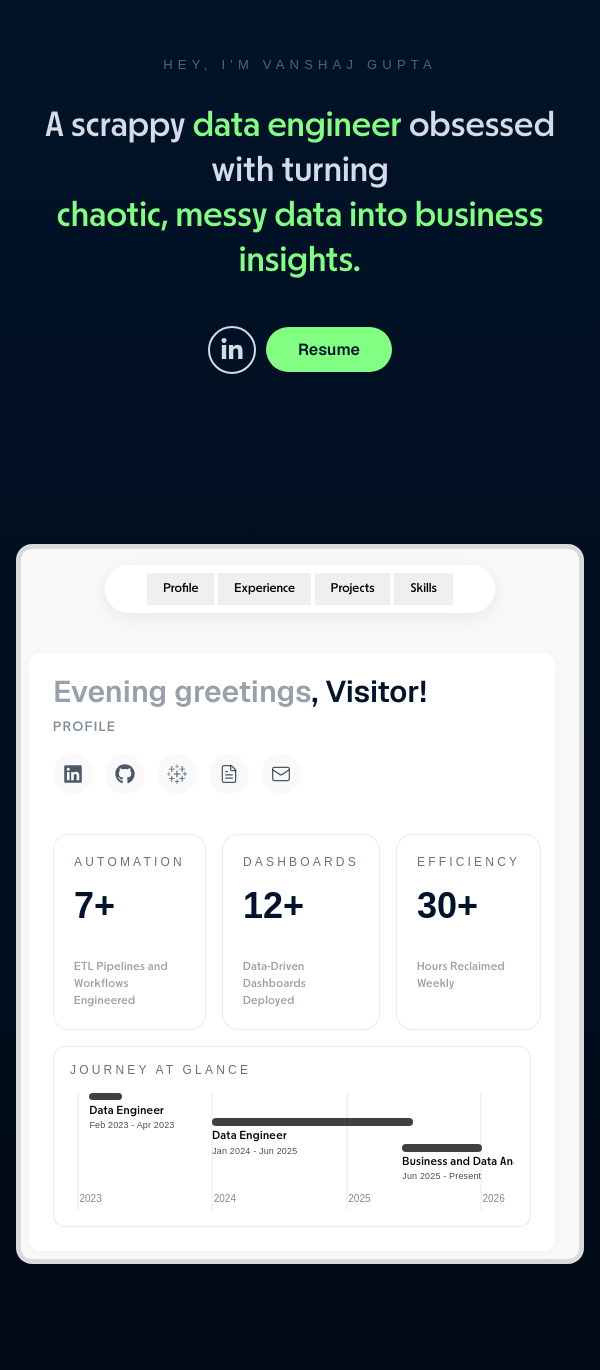
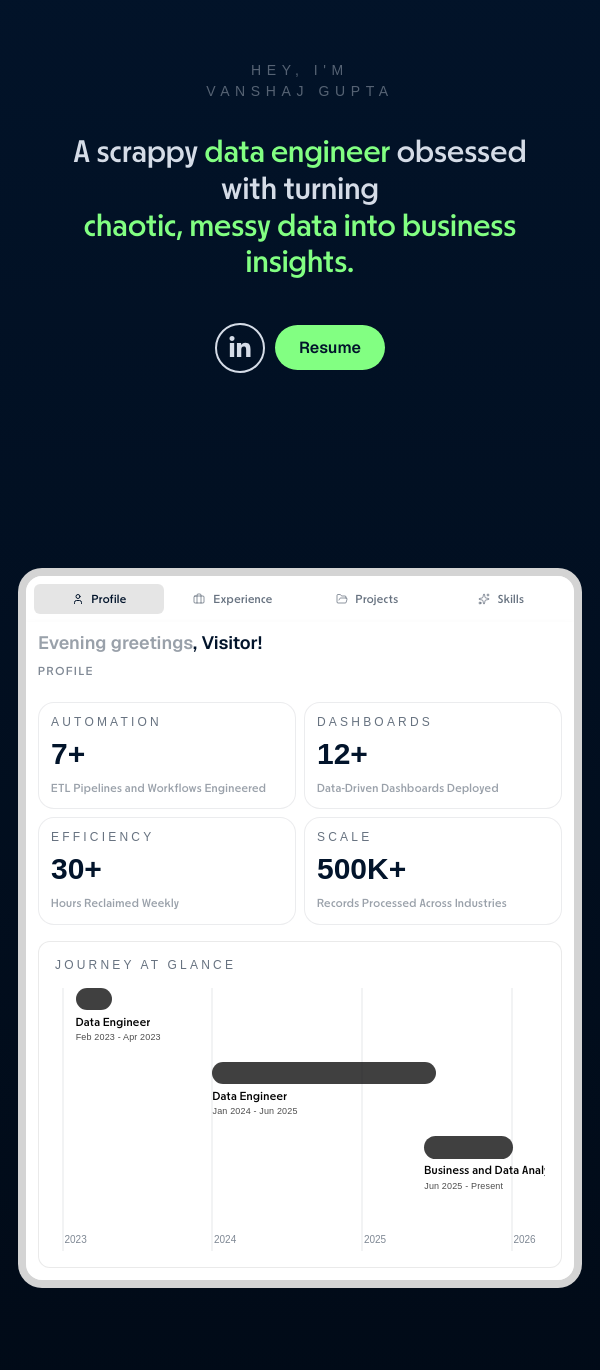
Before and after one commit to Vanshaj5101/portfolio-2026, a Next.js app: page / in a window 600 px wide. Shown: the part 183-1553 px from the top of the page. Built offline with nearby package versions, Linux system fonts and the light colour scheme; no server answers; a web font is replaced by a local one.

Commit message:
mobile responsive code

```diff
--- a/app/components/dashboard/DashboardSection.tsx
+++ b/app/components/dashboard/DashboardSection.tsx
@@ -102,38 +102,44 @@ export default function DashboardSection() {
         {/* Mobile Top Navbar - Inside dashboard */}
         <div className={dashboardStyles.mobileTopNav}>
           <div className={dashboardStyles.mobileNavContainer}>
+            <div className={dashboardStyles.mobileNavTabs}>
               <button
                 onClick={() => setActiveSection('Profile')}
-              className={`${dashboardStyles.mobileNavItem} ${
+                className={`${dashboardStyles.mobileNavTab} ${
                   activeSection === 'Profile' ? dashboardStyles.active : ''
                 }`}
               >
-              Profile
+                <User size={24} strokeWidth={activeSection === 'Profile' ? 2 : 1.5} />
+                <span>Profile</span>
               </button>
               <button
                 onClick={() => setActiveSection('Experience')}
-              className={`${dashboardStyles.mobileNavItem} ${
+                className={`${dashboardStyles.mobileNavTab} ${
                   activeSection === 'Experience' ? dashboardStyles.active : ''
                 }`}
               >
-              Experience
+                <Briefcase size={24} strokeWidth={activeSection === 'Experience' ? 2 : 1.5} />
+                <span>Experience</span>
               </button>
               <button
                 onClick={() => setActiveSection('Projects')}
-              className={`${dashboardStyles.mobileNavItem} ${
+                className={`${dashboardStyles.mobileNavTab} ${
                   activeSection === 'Projects' ? dashboardStyles.active : ''
                 }`}
               >
-              Projects
+                <FolderOpen size={24} strokeWidth={activeSection === 'Projects' ? 2 : 1.5} />
+                <span>Projects</span>
               </button>
               <button
                 onClick={() => setActiveSection('Skills')}
-              className={`${dashboardStyles.mobileNavItem} ${
+                className={`${dashboardStyles.mobileNavTab} ${
                   activeSection === 'Skills' ? dashboardStyles.active : ''
                 }`}
               >
-              Skills
+                <Sparkles size={24} strokeWidth={activeSection === 'Skills' ? 2 : 1.5} />
+                <span>Skills</span>
               </button>
+            </div>
           </div>
         </div>
         <div className={dashboardStyles.sidebar}>
--- a/app/components/dashboard/ExperienceView.tsx
+++ b/app/components/dashboard/ExperienceView.tsx
@@ -86,7 +86,7 @@ export default function ExperienceView() {
               </div>
 
               {/* KPIs */}
-              <div style={{ display: 'grid', gridTemplateColumns: 'repeat(3, 1fr)', gap: '0.5rem' }}>
+              <div className={dashboardStyles.expKpiGrid}>
                 {exp.kpis.map((kpi, index) => (
                   <KPICard
                     key={index}
--- a/app/components/landing/LandingSection.tsx
+++ b/app/components/landing/LandingSection.tsx
@@ -36,7 +36,9 @@ export default function LandingSection() {
       }}
     >
       <div className={styles.content}>
-        <p className={styles.greeting}>HEY, I&apos;M VANSHAJ GUPTA</p>
+        <p className={styles.greeting}>
+          HEY, I&apos;M <span className={styles.greetingBreak}></span>VANSHAJ GUPTA
+        </p>
         <h1 className={styles.headline}>
           A scrappy <span className={styles.highlight}>data engineer</span> obsessed with turning<br />
           <span className={styles.highlight}>chaotic, messy data into business insights.</span>
--- a/app/styles/dashboard.module.css
+++ b/app/styles/dashboard.module.css
@@ -781,14 +781,13 @@
   font-size: 22px;
   color: #02142B;
   margin: 0;
-  line-height: 1.3;
+  line-height: 1.15;
   letter-spacing: 0.04rem;
 }
 
 .projectDescription {
   font-family: 'PP Nikkei Journal', 'Courier New', monospace;
   font-size: 14px;
-  font-weight: 400;
   color: rgba(2, 20, 43, 0.6);
   margin: 0;
   line-height: 1.25;
@@ -922,6 +921,13 @@
 .expLocation,
 .expPeriod {
   font-weight: 400;
+}
+
+/* Experience KPI grid - 3 column grid for experience KPI cards */
+.expKpiGrid {
+  display: grid;
+  grid-template-columns: repeat(3, 1fr);
+  gap: 0.5rem;
 }
 
 /* Experience navigation - Right sidebar with progress indicator */
@@ -1172,23 +1178,129 @@
   }
 }
 
-/* Tablet (portrait): 768px - 1024px */
-@media (min-width: 768px) and (max-width: 1024px) {
+/* Tablet and below: max-width 1024px */
+@media (max-width: 1024px) and (min-width: 768px) {
   /* Adjust z-index */
   .portfolioSection {
     z-index: 5;
   }
 
-  /* Adjust dashboard height */
+    /* Personalized greeting */
+    .contentHeader .greeting {
+      font-size: 24px;
+    }
+    .sectionTitle{
+      font-size: 12px;
+    }
+        .expRole {
+          font-size: 20px;
+
+        }
+
+        .expCompany {
+          font-size: 16px;
+
+        }
+      .projectTitle{
+        font-size: 20px;
+      }
+
+  /* Restructure portfolioBox to vertical layout */
   .portfolioBox {
     max-width: 100%;
-    height: 86vh;
-  }
-
-  /* Adjust sidebar width */
+    height: 90vh;
+    flex-direction: column; /* Stack nav on top, content below */
+  }
+
+  /* Hide desktop sidebar */
   .sidebar {
-    width: 180px;
-    max-width: 180px;
+    display: none !important;
+  }
+
+  .mainContentWrapper {
+    padding: 0rem;
+  }
+
+  .contentHeader{
+    margin-bottom: 0.5rem;
+  }
+
+  /* Main content area - takes remaining space */
+  .mainContent {
+    flex: 1;
+    min-height: 0;
+    overflow-y: auto;
+    width: 100%;
+    border-radius: 0px;
+  }
+
+  /* Tablet/Mobile top navigation bar - takes full width */
+  .mobileTopNav {
+    display: flex;
+    width: 100%;
+    background-color: #ffffff;
+    /* padding: 16px; */
+    flex-shrink: 0;
+    box-sizing: border-box;
+  }
+
+  .mobileNavContainer {
+    display: flex;
+    width: 100%;
+    gap: 12px;
+  }
+
+  .mobileNavTabs {
+    display: flex;
+    width: 100%;
+    gap: 8px;
+    padding: 16px;
+  }
+
+  /* Mobile nav tab - matches desktop .navItem styling exactly */
+  .mobileNavTab {
+    flex: 1;
+    display: flex;
+    align-items: center;
+    justify-content: center;
+    gap: 12px;
+    padding: 8px 12px;
+    text-align: center;
+    background: none;
+    border: none;
+    font-family: 'PP Nikkei Journal', system-ui, sans-serif;
+    font-size: 16px;
+    font-weight: 500;
+    color: rgba(2, 20, 43, 0.6);
+    cursor: pointer;
+    border-radius: 6px;
+    transition: all 0.2s ease;
+    letter-spacing: 0.02rem;
+    height: auto;
+    white-space: nowrap;
+  }
+
+  .mobileNavTab svg {
+    flex-shrink: 0;
+    width: 24px;
+    height: 24px;
+  }
+
+  .mobileNavTab:hover {
+    background-color: rgba(0, 0, 0, 0.1);
+    color: #02142B;
+  }
+
+  /* Active state - matches desktop .navItemActive */
+  .mobileNavTab.active {
+    color: #02142B;
+    background-color: rgba(0, 0, 0, 0.1);
+  }
+
+  .mobileNavIcon {
+    width: 24px;
+    height: 24px;
+    flex-shrink: 0;
   }
 
   /* Reduce grid columns from 4 to 2 */
@@ -1196,274 +1308,252 @@
     grid-template-columns: repeat(2, 1fr);
   }
 
-  /* Keep kpiGrid at 4 columns - font sizes adjusted in shared.module.css */
-
-  /* All scrollable areas now use flexbox height - no max-height needed */
-
-  /* Reduce experience navigation width */
+  /* Keep kpiGrid at 4 columns with adjusted spacing */
+  .kpiGrid {
+    gap: 0.75rem;
+  }
+
+  /* Experience KPI grid with adjusted spacing for tablet */
+  .expKpiGrid {
+    gap: 0.75rem;
+  }
+
+  /* Hide experience navigation on tablet */
   .expNavigation {
-    width: 140px;
-    min-width: 140px;
-  }
-}
-
-/* Mobile (landscape): 481px - 767px */
-@media (min-width: 481px) and (max-width: 767px) {
+    display: none;
+  }
+}
+
+/* Mobile: 390px - 767px */
+@media (max-width: 767px) and (min-width: 390px) {
+
+  .projectsGrid{
+    grid-template-columns: repeat(1, 1fr);
+  }
+
+  .projectTitle{
+    font-size:18px;
+  }
+  .projectDescription{
+    font-size:12px;
+  }
+  /* Adjust z-index */
+  .portfolioSection {
+    z-index: 5;
+    padding: 5vh 3vw;
+  }
+
+  /* Restructure portfolioBox to vertical layout */
+  .portfolioBox {
+    max-width: 100%;
+    height: 90vh;
+    flex-direction: column; /* Stack nav on top, content below */
+    border: 8px solid #00000020;
+  }
+
+  /* Personalized greeting */
+  .contentHeader .greeting {
+    font-size: 18px;
+  }
+
+  .sectionTitle{
+    font-size: 12px;
+  }
+
   /* Hide desktop sidebar */
   .sidebar {
     display: none !important;
   }
 
-  /* Show mobile navigation */
+  .mainContentWrapper {
+    padding: 0rem;
+  }
+
+  .contentHeader {
+    margin-bottom: 0.5rem;
+    flex-direction: column; /* Normal order for mobile */
+    align-items: stretch; /* Stretch children to full width */
+    gap: 0.5rem;
+  }
+
+  .headerLeft {
+    width: 100%;
+  }
+
+  /* Main content area - takes remaining space */
+  .mainContent {
+    flex: 1;
+    min-height: 0;
+    overflow-y: auto;
+    width: 100%;
+    border-radius: 0px;
+    padding:12px;
+    display: flex;
+    flex-direction: column;
+  }
+
+  .mainContentWrapper {
+    display: flex;
+    flex-direction: column;
+    flex: 1;
+    min-height: 0;
+  }
+
+  /* Mobile top navigation bar - takes full width */
   .mobileTopNav {
     display: flex;
-    justify-content: center;
-    align-items: center;
-    position: sticky;
-    top: 0.5rem;
-    left: 0;
-    right: 0;
-    z-index: 100;
-    padding: 0.5rem 1rem;
-    margin-bottom: 1rem;
+    width: 100%;
+    background-color: #ffffff;
+    flex-shrink: 0;
+    box-sizing: border-box;
   }
 
   .mobileNavContainer {
+    display: flex;
+    width: 100%;
+    gap: 12px;
+  }
+
+  .mobileNavTabs {
+    display: flex;
+    width: 100%;
+    gap: 4px;
+    padding: 8px;
+  }
+
+  /* Mobile nav tab - matches desktop .navItem styling exactly */
+  .mobileNavTab {
+    flex: 1;
     display: flex;
     align-items: center;
     justify-content: center;
-    gap: 0.25rem;
-    background: #FFFFFF;
-    border-radius: 50px;
-    padding: 0.5rem 1rem;
-    box-shadow: 0 4px 20px rgba(0, 0, 0, 0.08);
-    backdrop-filter: blur(10px);
-    min-width: 390px;
-    max-width: 500px;
-    width: auto;
-  }
-
-  .mobileNavTabs {
-    display: flex;
-    gap: 0.25rem;
-    align-items: center;
-  }
-
-  .mobileNavItem {
-    padding: 0.5rem 0.875rem;
+    gap: 8px;
+    padding: 8px 8px;
+    text-align: center;
     background: none;
     border: none;
     font-family: 'PP Nikkei Journal', system-ui, sans-serif;
-    font-size: 13px;
-    font-weight: 400;
-    color: rgba(2, 20, 43, 0.5);
+    font-size: 12px;
+    font-weight: 500;
+    color: rgba(2, 20, 43, 0.6);
     cursor: pointer;
-    border-radius: 25px;
-    transition: all 0.3s ease;
-    letter-spacing: 0.01rem;
+    border-radius: 6px;
+    transition: all 0.2s ease;
+    letter-spacing: 0.02rem;
+    height: auto;
     white-space: nowrap;
   }
 
-  .mobileNavItem:hover {
-    background-color: rgba(0, 0, 0, 0.03);
+  .mobileNavTab svg {
+    flex-shrink: 0;
+    width: 12px;
+    height: 12px;
+  }
+
+  .mobileNavTab:hover {
+    background-color: rgba(0, 0, 0, 0.1);
     color: #02142B;
   }
 
-  .mobileNavItem.active {
-    background-color: rgba(2, 20, 43, 0.08);
+  /* Active state - matches desktop .navItemActive */
+  .mobileNavTab.active {
     color: #02142B;
-    font-weight: 500;
-  }
-
-  .mobileConnectBtn {
-    display: flex;
-    align-items: center;
-    gap: 0;
-    padding: 0.625rem 1.25rem;
-    background: none;
-    border: none;
-    font-family: 'PP Nikkei Journal', system-ui, sans-serif;
-    font-size: 15px;
-    font-weight: 400;
-    color: rgba(2, 20, 43, 0.5);
-    cursor: pointer;
-    border-radius: 25px;
-    transition: all 0.3s ease;
-    border-left: 1px solid rgba(0, 0, 0, 0.08);
-    margin-left: 0.5rem;
-    padding-left: 1rem;
-  }
-
-  .mobileConnectBtn:hover {
-    background-color: rgba(0, 0, 0, 0.03);
-    color: #02142B;
-  }
-
-  .mobileConnectBtn svg {
-    display: none;
-  }
-
-  /* Hide sidebar logo/image */
-  .sidebarHeader {
-    display: none;
-  }
-
-  .logo {
-    display: none;
-  }
-
-  /* Adjust portfolio section */
-  .portfolioSection {
-    padding: 1rem 1rem 2rem;
-    display: flex;
-    align-items: center;
-    justify-content: center;
-    flex-direction: column;
-    z-index: 5;
-  }
-
-  /* Adjust portfolio box */
-  .portfolioBox {
-    flex-direction: column;
-    border-radius: 16px;
-    border-width: 5px;
-    background: #f9f9f9;
-    width: 100%;
-    max-width: 100%;
-    height: 90vh;
-    min-height: 600px;
-    margin: 0 auto;
-    position: relative;
-  }
-
-  .mainContent {
-    margin: 0.5rem;
-    border-radius: 12px;
-    padding: 1.5rem;
-  }
-
-  /* Mobile header reorganization */
-  .contentHeader {
-    flex-direction: column;
-    gap: 1rem;
-    margin-bottom: 1.5rem;
-    padding-top: 0;
-  }
-
-  .headerLeft {
-    width: 100%;
-  }
-
-  .socialButtons {
-    width: 100%;
-    justify-content: flex-start;
+    background-color: rgba(0, 0, 0, 0.1);
+  }
+
+  .mobileNavIcon {
+    width: 24px;
+    height: 24px;
+    flex-shrink: 0;
   }
 
   /* Single column grids */
   .skillsScroller {
     grid-template-columns: 1fr;
-  }
-
-  /* Keep kpiGrid at 4 columns - font sizes adjusted in shared.module.css */
-}
-
-/* Mobile (portrait): max-width 480px */
-@media (max-width: 480px) {
-  /* Hide desktop sidebar */
-  .sidebar {
-    display: none !important;
-  }
-
-  /* Mobile navigation adjustments */
-  .mobileTopNav {
-    display: flex;
-    padding: 0 1rem;
-    top: 1rem;
-  }
-
-  .mobileNavContainer {
-    padding: 0.5rem 0.75rem;
+    padding-bottom: 1rem;
+    /* padding-right:0rem; */
+  }
+
+  .skillDescription {
+    font-size: 12px;
+  }
+
+  .skillGrid{
+    padding: 0.5rem;
+  }
+  .skillsFilters{
+    margin-bottom:1rem;
+  }
+
+  .kpiGrid {
+    grid-template-columns: repeat(2, 1fr);
+    gap: 0.5rem;
+  }
+
+  /* Experience KPI grid - 2 columns with third item spanning full width */
+  .expKpiGrid {
+    grid-template-columns: repeat(2, 1fr);
+    gap: 0.5rem;
+  }
+
+  .expKpiGrid > :nth-child(3) {
+    grid-column: 1 / -1; /* Span full width */
+  }
+
+  /* Experience card header - vertical layout for mobile */
+  .expHeader {
     flex-direction: column;
-    width: 100%;
-    min-width: auto;
-  }
-
-  .mobileNavTabs {
-    width: 100%;
-    flex-direction: column;
-    gap: 0.25rem;
-  }
-
-  .mobileNavItem {
-    width: 100%;
-    text-align: center;
-    font-size: 13px;
-    padding: 0.5rem 1rem;
-  }
-
-  .mobileConnectBtn {
-    font-size: 13px;
-    padding: 0.5rem 1rem;
-    border-left: none;
-    margin-left: 0;
-    width: 100%;
-    justify-content: center;
-    border-top: 1px solid rgba(0, 0, 0, 0.08);
-    margin-top: 0.5rem;
-    padding-top: 0.75rem;
-  }
-
-  /* Hide sidebar elements */
-  .sidebarHeader,
-  .logo {
-    display: none;
-  }
-
-  /* Portfolio adjustments */
-  .portfolioSection {
-    padding: 1rem 1rem 2rem;
-    z-index: 5;
-  }
-
-  .portfolioBox {
-    flex-direction: column;
-    border-radius: 16px;
-    background: #f9f9f9;
-    width: 100%;
-    height: 90vh;
-    min-height: 600px;
-  }
-
-  .mainContent {
-    margin: 0.5rem;
-    padding: 1.5rem;
-  }
-
-  /* Content header */
-  .contentHeader {
-    flex-direction: column;
+    align-items: flex-start;
     gap: 1rem;
-    margin-bottom: 1.5rem;
-  }
-
-  .headerLeft {
-    width: 100%;
-  }
-
-  .socialButtons {
-    width: 100%;
-    justify-content: flex-start;
-  }
-
-  /* Single column grids */
-  .skillsScroller {
-    grid-template-columns: 1fr;
-  }
-
-  /* Keep kpiGrid at 4 columns - font sizes adjusted in shared.module.css */
-
-  /* Hide experience navigation on small mobile */
+  }
+
+  .expImage {
+    width: 80px;
+    height: 80px;
+  }
+
+  .expRole {
+    font-size: 18px;
+  }
+
+  .expCompany {
+    font-size: 12px;
+  }
+
+  /* Hide experience navigation on mobile */
   .expNavigation {
     display: none;
   }
-}
+
+  .expMeta {
+    font-size:12px;
+  }
+
+  .socialButtons {
+    display: none;
+  }
+
+  /* .socialButtons{
+    gap:0.5rem;
+    width: 100%;
+    padding: 12px;
+    justify-content: space-between;
+    position: absolute;
+    bottom: 0;
+    left: 0;
+    right: 0;
+    background-color: #f2f2f2;
+    z-index: 100;
+    border-top: 1px solid rgba(0, 0, 0, 0.1);
+  }
+
+  .mainContentWrapper {
+    position: relative;
+    padding-bottom: 60px;
+  } */
+
+  .experienceCard{
+    padding: 0.75rem;
+    gap: 1.5rem;
+  }
+}
--- a/app/styles/landing.module.css
+++ b/app/styles/landing.module.css
@@ -120,8 +120,23 @@
 }
 
 
-/* iPad breakpoint: 768px - 1023px */
-@media (max-width: 1023px) and (min-width: 768px) {
+/* ===================================
+   RESPONSIVE BREAKPOINTS
+   =================================== */
+
+/* Small laptops/desktops: 1025px - 1279px */
+@media (max-width: 1279px) and (min-width: 1025px) {
+  .greeting {
+    font-size: 17px;
+  }
+
+  .headline {
+    font-size: 50px;
+  }
+}
+
+/* Tablet (portrait): 768px - 1024px */
+@media (max-width: 1024px) and (min-width: 768px) {
   .container {
     height: 100vh;
     display: flex;
@@ -136,12 +151,22 @@
   .headline {
     font-size: 42px;
   }
+
+  .resumeButton {
+    font-size: 17px;
+    padding: 13px 26px;
+  }
+
+  .linkedinButton {
+    width: 52px;
+    height: 52px;
+  }
 }
 
-/* Mobile breakpoint: < 768px (optimized for 390px) */
-@media (max-width: 767px) {
+/* Mobile: 390px - 767px */
+@media (max-width: 767px) and (min-width: 390px) {
   .container {
-    padding: 2rem 0.5rem;
+    padding: 2rem 1rem;
     height: 100vh;
     display: flex;
     position: fixed;
@@ -149,21 +174,28 @@
   }
 
   .greeting {
-    font-size: 13px;
+    font-size: 14px;
     margin-bottom: 1rem;
+    line-height: 1.5;
+  }
+
+  .greetingBreak::after {
+    content: '\A';
+    white-space: pre;
   }
 
   .headline {
-    font-size: 36px;
+    font-size: 32px;
+    line-height: 115%;
   }
 
   .resumeButton {
     font-size: 16px;
-    padding: 0.75rem 2rem;
+    padding: 12px 24px;
   }
 
   .linkedinButton {
-    width: 48px;
-    height: 48px;
+    width: 50px;
+    height: 50px;
   }
 }
--- a/app/styles/shared.module.css
+++ b/app/styles/shared.module.css
@@ -154,9 +154,13 @@
   color: #FFFFFF;
 }
 
-/* Responsive Adjustments */
-@media (max-width: 1279px) {
-  /* Reduce KPI font sizes for all responsive breakpoints to keep 4 columns */
+/* ===================================
+   RESPONSIVE BREAKPOINTS
+   =================================== */
+
+/* Small laptops/desktops: 1025px - 1279px */
+@media (max-width: 1279px) and (min-width: 1025px) {
+  /* Reduce KPI font sizes to keep 4 columns */
   .kpiValue {
     font-size: 36px;
   }
@@ -166,24 +170,54 @@
   }
 }
 
-@media (max-width: 768px) {
+/* Tablet: 768px - 1024px */
+@media (max-width: 1024px) and (min-width: 768px) {
+  /* KPI adjustments for tablet */
   .kpiCard {
-    padding: 1.25rem;
+    gap: 0.5rem;
+    padding: 0.75rem;
+  }
+
+  .kpiValue {
+    font-size: 36px;
+    padding: 0.5rem 0rem 1rem;
+  }
+
+  .kpiDescription {
+    font-size: 12px;
+  }
+}
+
+/* Mobile: 390px - 767px */
+@media (max-width: 767px) and (min-width: 390px) {
+  /* KPI adjustments for mobile */
+  .kpiCard {
+    padding: 0.75rem;
+    gap: 0rem;
+  }
+
+
+  .kpiTitle {
+    font-size: 12px;
+  }
+
+  .kpiValue {
+    font-size: 30px;
+    padding: 0.5rem 0rem 0.5rem;
+  }
+
+  .kpiDescription {
+    font-size: 12px;
   }
 
   .skillChip {
-    font-size: 11px;
-    padding: 0.3rem 0.75rem;
+    font-size: 10px;
+    padding: 0.3rem 0.5rem;
   }
 
   .filterButton {
     font-size: 12px;
     padding: 0.4rem 0.875rem;
   }
+
 }
-
-@media (max-width: 480px) {
-  .kpiCard {
-    padding: 1rem;
-  }
-}
```
Lines whose indentation alone changed are shown as unchanged.
